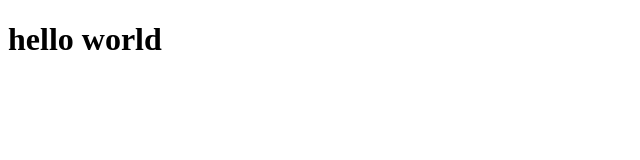
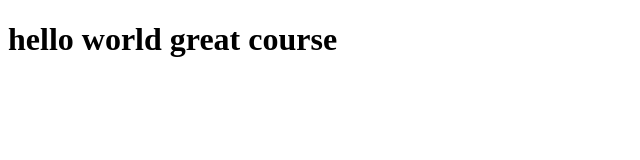
Before and after one commit to arnav0411/coursera-test, a plain HTML site: page site/index.html in a window 1280 px wide. Shown: the whole page, without its empty margins (0-640 px from the left). Drawn offline with Linux system fonts and the light colour scheme.

Commit message:
A little updation baby

```diff
--- a/site/index.html
+++ b/site/index.html
@@ -4,6 +4,6 @@
 	<title>Hello coursera</title>
 </head>
 <body>
-<h1> hello world </h1>
+<h1> hello world great course </h1>
 </body>
 </html>
```
